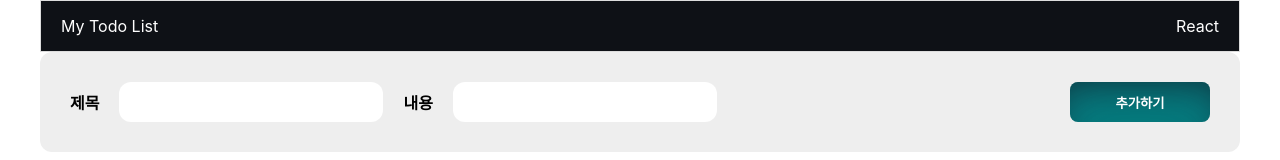
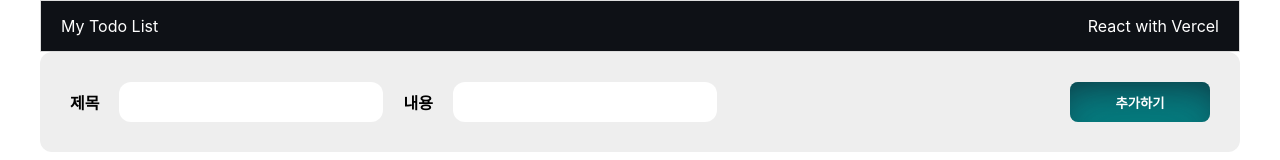
Before and after one commit to Pablaw/99W3Prac, a React (Create React App) app: page / in a window 1280 px wide. Shown: the top 160 px of the page. Built offline with nearby package versions, Linux system fonts and the light colour scheme.

Commit message:
변경사항 자동 배포 테스트

```diff
--- a/src/App.jsx
+++ b/src/App.jsx
@@ -48,7 +48,7 @@ const App = () => {
         style={{ backgroundColor: "#0e1116", color: "white" }}
         className="titleDiv"
       >
-        <div>My Todo List</div> <div>React</div>
+        <div>My Todo List</div> <div>React with Vercel</div>
       </div>
       <div className="ipuntDiv">
         <div className="inputGroup">
```
